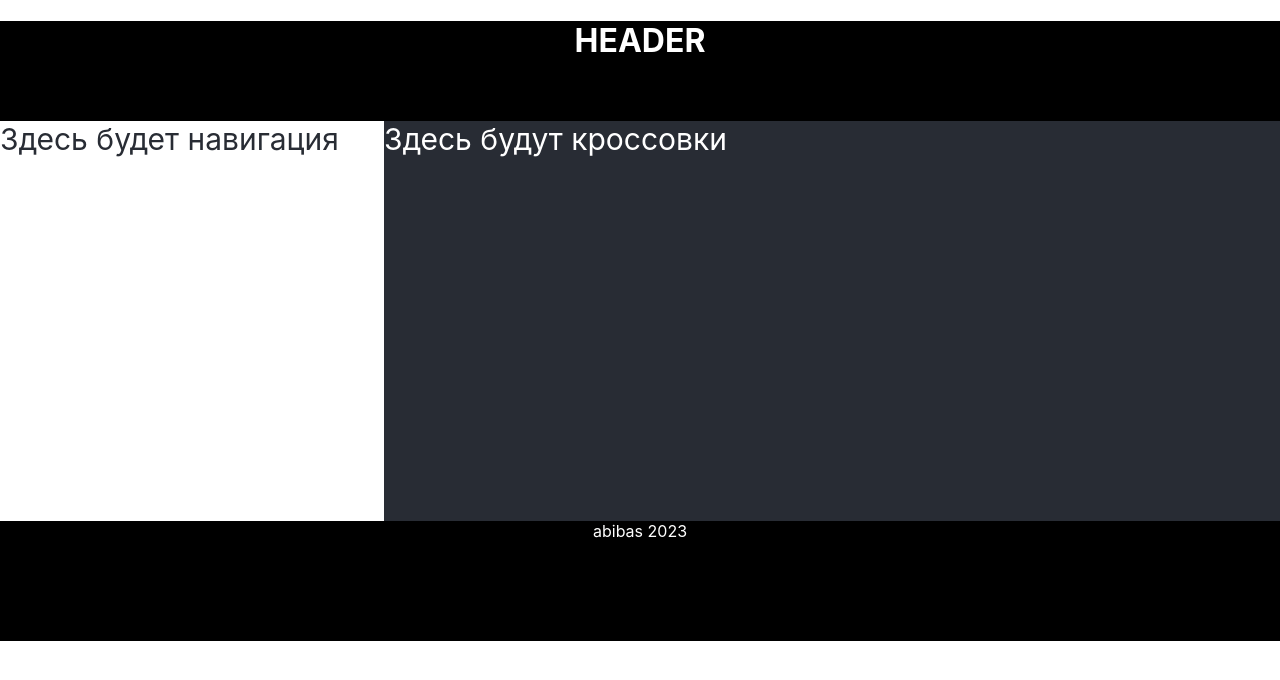
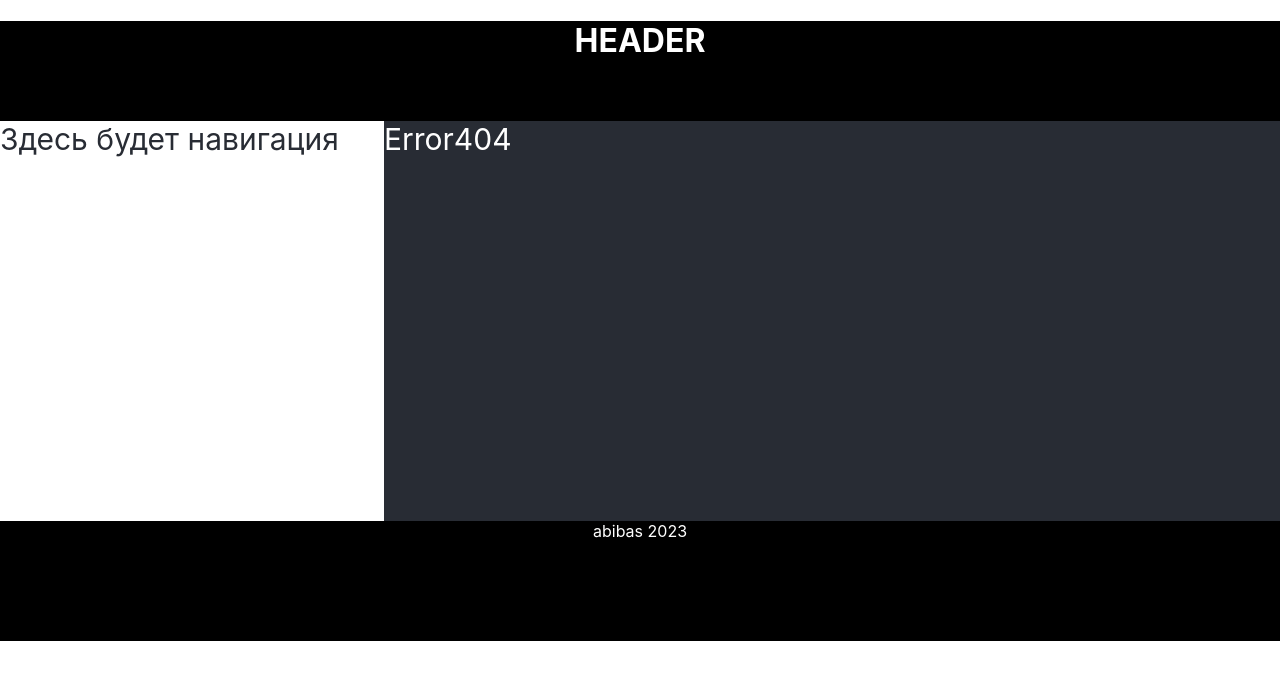
Before and after one commit to Yurik-00007/React-router-dom, a React (Create React App) app: page /error404 in a window 1280 px wide. Shown: the top 680 px of the page. Built offline with nearby package versions, Linux system fonts and the light colour scheme.

Commit message:
add BrowserRouter and Rotes

```diff
--- a/src/App.tsx
+++ b/src/App.tsx
@@ -1,5 +1,10 @@
-import React, {useState} from 'react';
+import React from 'react';
 import styles from "./components/Site.module.css";
+import {Navigate, Route, Routes} from "react-router-dom";
+import {PageOne} from "./components/pages/PageOne";
+import {PageTwo} from "./components/pages/PageTwo";
+import {PageThree} from "./components/pages/PageThree";
+import {Error404} from "./components/pages/Error404";
 
 
 function App() {
@@ -11,7 +16,13 @@
                     Здесь будет навигация
                 </div>
                 <div className={styles.content}>
-                    Здесь будут кроссовки
+                    <Routes>
+                        <Route path={'page1'} element={<PageOne/>}/>
+                        <Route path={'page2'} element={<PageTwo/>}/>
+                        <Route path={'page3'} element={<PageThree/>}/>
+                        <Route path={'error404'} element={<Error404/>}/>
+                        <Route path={'*'} element={<Navigate to={'error404'}/>}/>
+                    </Routes>
                 </div>
             </div>
             <div className={styles.footer}>abibas 2023</div>
--- a/src/index.tsx
+++ b/src/index.tsx
@@ -6,11 +6,13 @@
 import {BrowserRouter} from "react-router-dom";
 
 const root = ReactDOM.createRoot(
-  document.getElementById('root') as HTMLElement
+    document.getElementById('root') as HTMLElement
 );
 root.render(
-    <App />
-  );
+    <BrowserRouter>
+        <App/>
+    </BrowserRouter>
+);
 
 // If you want to start measuring performance in your app, pass a function
 // to log results (for example: reportWebVitals(console.log))
```
